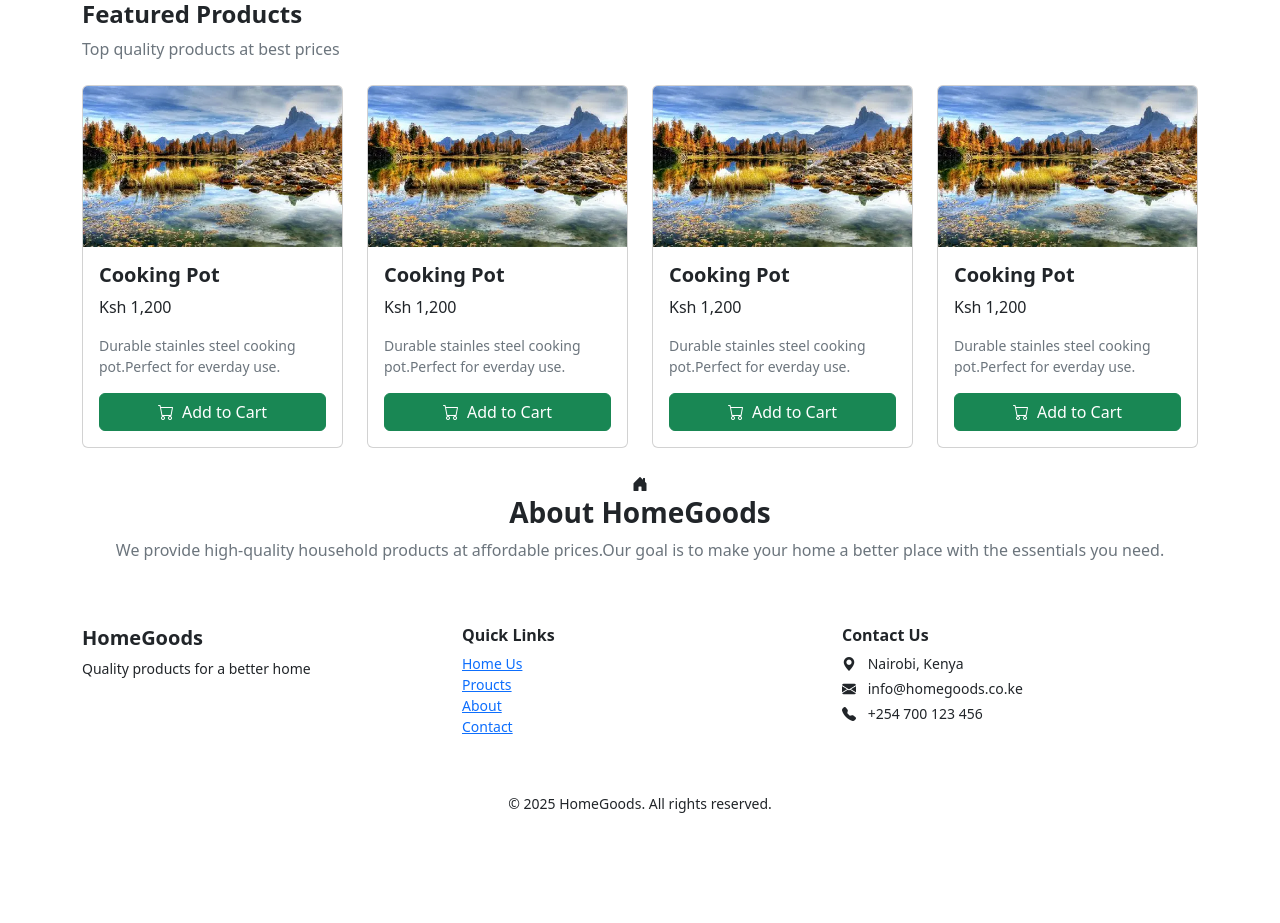
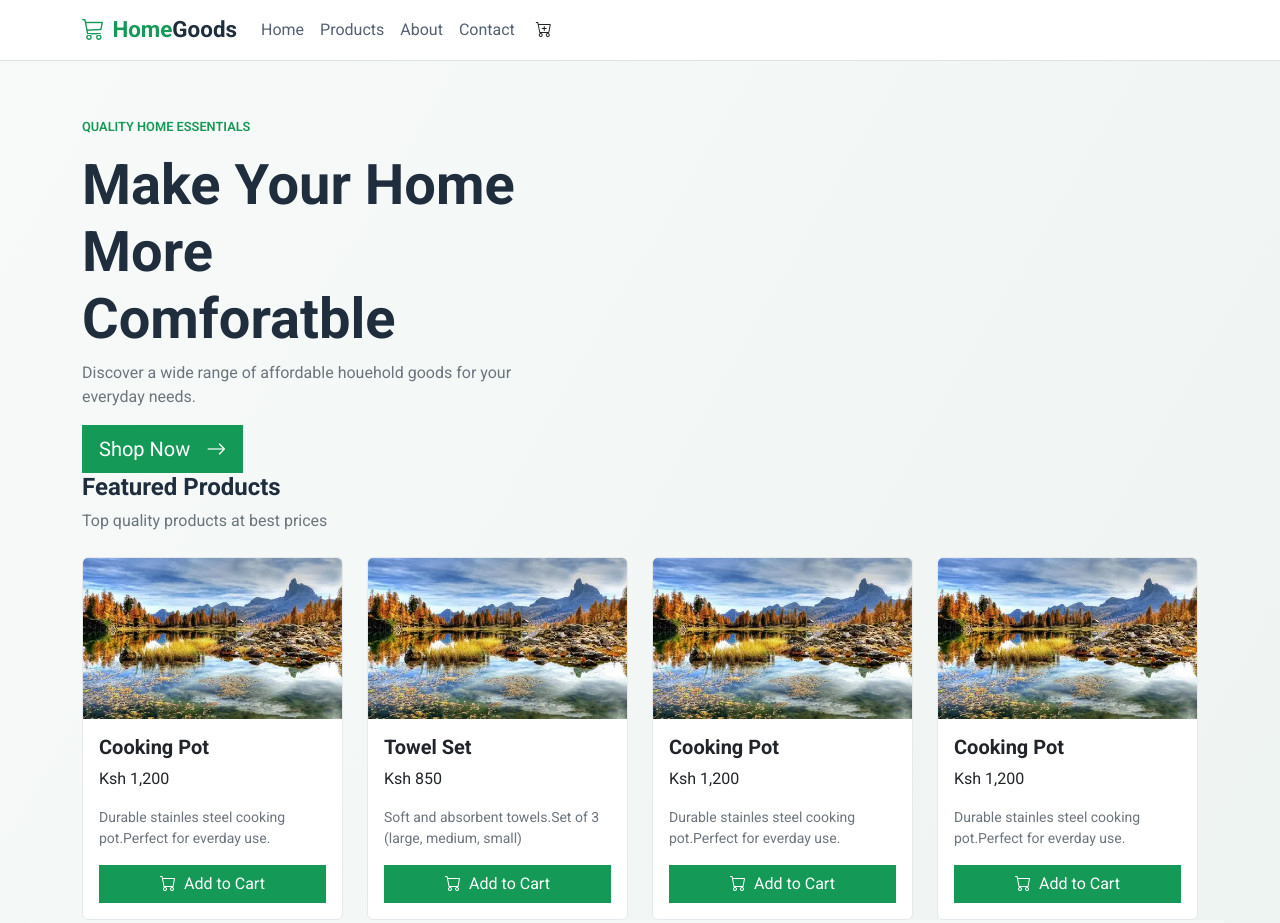
Before and after one commit to MynerMugendi/html-basics, a plain HTML site: page page.html in a window 1280 px wide. Shown: the top 923 px of the page. Before the commit the page ends 830 px from the top, so only its background shows below. Drawn offline with nearby package versions, Linux system fonts and the light colour scheme.

Commit message:
Added CSS

```diff
--- /dev/null
+++ b/CSS/page.css
@@ -0,0 +1,106 @@
+@import url('https://fonts.googleapis.com/css2?family=Dancing+Script:wght@400..700&family=Roboto:ital,wght@0,100..900;1,100..900&display=swap');
+
+:root {
+    --brand-green: #159957;
+    --brand-dark: #1f2d3d;
+    --soft-bg: #f4f8f7;
+}
+
+body {
+    color: var(--brand-dark);
+    font-family: 'Roboto', sans-serif;
+}
+
+.brand {
+    color: var(--brand-green);
+    font-size: 1.4rem;
+}
+
+#dark-half {
+    color: var(--brand-dark);
+}
+
+.brand:hover {
+    color: #088008
+}
+
+.nav-link {
+    color: #536171;
+}
+
+.nav-link:hover,
+.nav-link.active {
+    color: var(--brand-green) !important;
+}
+
+.btn-success {
+    background-color: var(--brand-green) !important;
+    border-color: var(--brand-green) !important;
+    border-radius: 0;
+}
+
+.btn-success:hover {
+    background-color: #088008 !important;
+    border-color: #088008 !important;
+    transition: all 0.3s;
+}
+
+.hero {
+    padding: 3.5rem;
+    background: linear-gradient(120deg, #f7faf9, #edf3f1);
+}
+
+.top {
+    color: var(--brand-green);
+    font-weight: 600;
+    font-size: 0.8rem;
+}
+
+.hero h1 {
+    line-height: 1.2;
+}
+
+.section-heading {
+    margin-bottom: 0.4rem;
+}
+
+.card {
+    border-color: #e5e9ec;
+    transition: transform 0.2s ease, box-shadow 0.2s ease;
+    /*all 0.2s ease*/
+}
+
+.card:hover {
+    transform: translateY(-4px);
+    box-shadow: -5px 6px 15px -4px rgba(0, 0, 0, 0.69);
+    -webkit-box-shadow: -5px 6px 15px -4px rgba(0, 0, 0, 0.69);
+    -moz-box-shadow: -5px 6px 15px -4px rgba(0, 0, 0, 0.69);
+}
+
+.about-section {
+    background-color: var(--soft-bg);
+}
+
+.about-section i {
+    color: var(--brand-green);
+    font-size: 2.5rem;
+}
+
+.about-section p {
+    max-width: 600px;
+    margin: auto;
+}
+
+.footer{
+    background: #3b4c60;
+    color: white;
+}
+
+.footer a{
+    color: white;
+    text-decoration: none;
+}
+
+.copyright{
+    background: #2f3c4b;
+}
--- a/page.html
+++ b/page.html
@@ -9,62 +9,120 @@
     <link rel="stylesheet" href="https://cdnjs.cloudflare.com/ajax/libs/bootstrap-icons/1.13.1/font/bootstrap-icons.css"
         integrity="sha512-vWHsp0PuTxwRMLtGTnbS7PDNtI7yFmmiFq24hjcqpup/KK7ixxWdXwRmerG9gu7peaSRIVxpFcfBSVrGzWcF4w=="
         crossorigin="anonymous" referrerpolicy="no-referrer">
+
+    <link rel="stylesheet" href="CSS/page.css">
 </head>
 
 <body>
+    <!-- NAVBAR -->
+    <nav class="navbar navbar-expand-sm bg-white sticky-top border-bottom">
+        <div class="container">
+            <a class="navbar-brand fw-bold brand" href="#"><i class="bi bi-cart3 me-2"></i>Home<span id="dark-half">Goods</span></a>
+            <button class="navbar-toggler" type="button" data-bs-toggle="collapse" data-bs-target="#collapsibleNavbar">
+                <span class="navbar-toggler-icon"></span>
+            </button>
+            <div class="collapse navbar-collapse" id="collapsibleNavbar">
+                <ul class="navbar-nav">
+                    <li class="nav-item">
+                        <a class="nav-link" href="#">Home</a>
+                    </li>
+                    <li class="nav-item">
+                        <a class="nav-link" href="#">Products</a>
+                    </li>
+                    <li class="nav-item">
+                        <a class="nav-link" href="#">About</a>
+                    </li>
+                    <li class="nav-item">
+                        <a class="nav-link" href="#">Contact</a>
+                    </li>
+                </ul>
+                <a href="#" class="btn">
+                    <i class="bi bi-cart-plus"></i>
+                </a>
+            </div>
+        </div>
+    </nav>
+    <!-- HEADER SECTION -->
+    <header class="hero">
+        <div class="container">
+            <div class="row align-items-center ">
+                <div class="col-md-5">
+                    <p class="text-uppercase top">Quality Home Essentials</p>
+                    <h1 class="display-4 fw-bold">Make Your Home More Comforatble</h1>
+                    <p class="text-secondary">Discover a wide range of affordable houehold goods for your everyday
+                        needs.</p>
+                    <a href="#" class="btn btn-success btn-lg">Shop Now<i class="bi bi-arrow-right ms-3"></i></a>
+                </div>
+            </div>
+        </div>
+
+
+
         <!-- MAIN SECTION -->
+
         <main>
             <section class="featured-products">
                 <div class="container">
                     <div class="products mb-4">
-                    <h2 class="h4 fw-bold">Featured Products</h2>
+                        <h2 class="h4 fw-bold section-heading">Featured Products</h2>
                         <p class="text-secondary">Top quality products at best prices</p>
                     </div>
                     <div class="row g-4">
-                    <div class="col-md-3">
+                        <div class="col-sm-6 col-md-3">
                             <div class="card">
                                 <img src="images/landscape.webp" alt="Product 1" class="card-img-top">
                                 <div class="card-body">
                                     <h3 class="h5 fw-bold card-title">Cooking Pot</h3>
                                     <p>Ksh 1,200</p>
-                                <p class="small text-secondary">Durable stainles steel cooking pot.Perfect for everday use.</p>
-                                <button class="btn btn-success w-100"><i class="bi bi-cart me-2"></i>Add to Cart</button>
+                                    <p class="small text-secondary">Durable stainles steel cooking pot.Perfect for
+                                        everday
+                                        use.</p>
+                                    <button class="btn btn-success w-100"><i class="bi bi-cart me-2"></i>Add to
+                                        Cart</button>
                                 </div>
                             </div>
                         </div>
 
-                    <div class="col-md-3">
+                        <div class="col-sm-6 col-md-3">
+                            <div class="card">
+                                <img src="images/landscape.webp" alt="Product 1" class="card-img-top">
+                                <div class="card-body">
+                                    <h3 class="h5 fw-bold card-title">Towel Set</h3>
+                                    <p>Ksh 850</p>
+                                    <p class="small text-secondary">Soft and absorbent towels.Set of 3 (large, medium,
+                                        small)</p>
+                                    <button class="btn btn-success w-100"><i class="bi bi-cart me-2"></i>Add to
+                                        Cart</button>
+                                </div>
+                            </div>
+                        </div>
+
+                        <div class="col-sm-6 col-md-3">
                             <div class="card">
                                 <img src="images/landscape.webp" alt="Product 1" class="card-img-top">
                                 <div class="card-body">
                                     <h3 class="h5 fw-bold card-title">Cooking Pot</h3>
                                     <p>Ksh 1,200</p>
-                                <p class="small text-secondary">Durable stainles steel cooking pot.Perfect for everday use.</p>
-                                <button class="btn btn-success w-100"><i class="bi bi-cart me-2"></i>Add to Cart</button>
+                                    <p class="small text-secondary">Durable stainles steel cooking pot.Perfect for
+                                        everday
+                                        use.</p>
+                                    <button class="btn btn-success w-100"><i class="bi bi-cart me-2"></i>Add to
+                                        Cart</button>
                                 </div>
                             </div>
                         </div>
 
-                    <div class="col-md-3">
+                        <div class="col-sm-6 col-md-3">
                             <div class="card">
                                 <img src="images/landscape.webp" alt="Product 1" class="card-img-top">
                                 <div class="card-body">
                                     <h3 class="h5 fw-bold card-title">Cooking Pot</h3>
                                     <p>Ksh 1,200</p>
-                                <p class="small text-secondary">Durable stainles steel cooking pot.Perfect for everday use.</p>
-                                <button class="btn btn-success w-100"><i class="bi bi-cart me-2"></i>Add to Cart</button>
-                            </div>
-                        </div>
-                    </div>
-
-                    <div class="col-md-3">
-                        <div class="card">
-                            <img src="images/landscape.webp" alt="Product 1" class="card-img-top">
-                            <div class="card-body">
-                                <h3 class="h5 fw-bold card-title">Cooking Pot</h3>
-                                <p>Ksh 1,200</p>
-                                <p class="small text-secondary">Durable stainles steel cooking pot.Perfect for everday use.</p>
-                                <button class="btn btn-success w-100"><i class="bi bi-cart me-2"></i>Add to Cart</button>
+                                    <p class="small text-secondary">Durable stainles steel cooking pot.Perfect for
+                                        everday
+                                        use.</p>
+                                    <button class="btn btn-success w-100"><i class="bi bi-cart me-2"></i>Add to
+                                        Cart</button>
                                 </div>
                             </div>
                         </div>
@@ -76,7 +134,8 @@
                 <div class="container text-center">
                     <i class="bi bi-house-door-fill"></i>
                     <h2 class="h3 fw-bold">About HomeGoods</h2>
-                <p class="text-secondary">We provide high-quality household products at affordable prices.Our goal is to
+                    <p class="text-secondary">We provide high-quality household products at affordable prices.Our goal
+                        is to
                         make your home a better place with the essentials you need.</p>
                 </div>
             </section>
```
Lines whose indentation alone changed are shown as unchanged.
